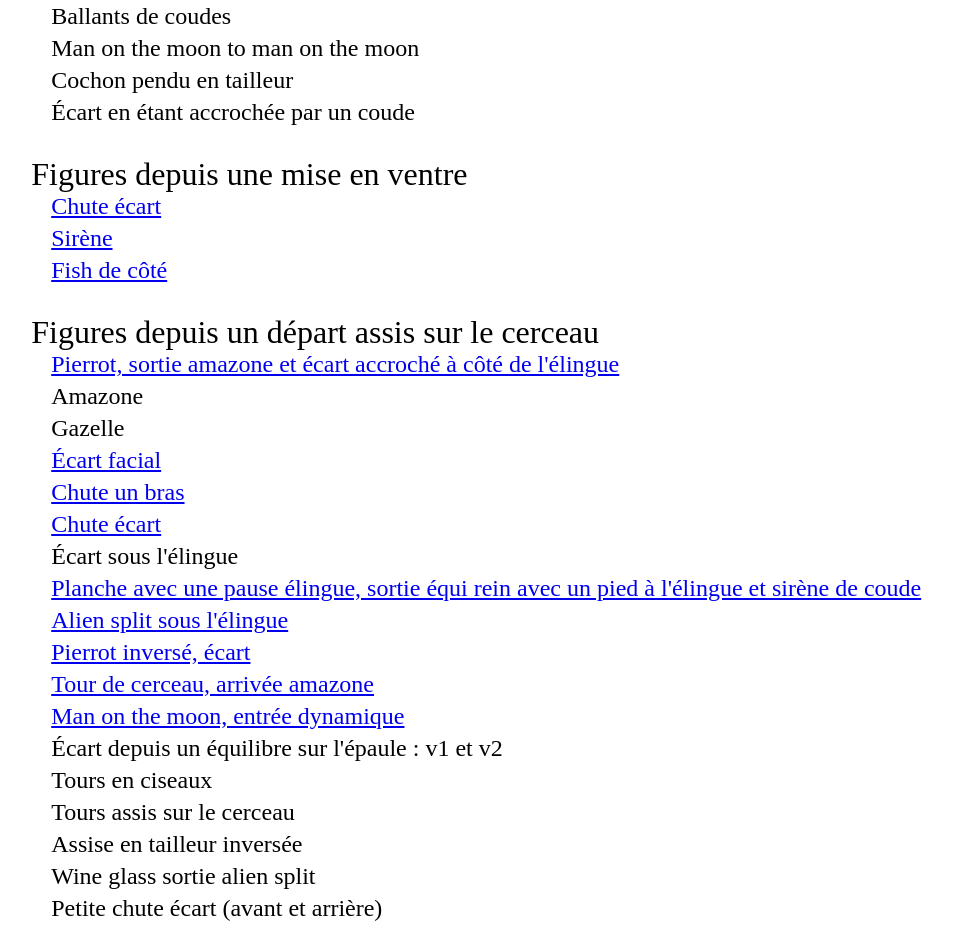
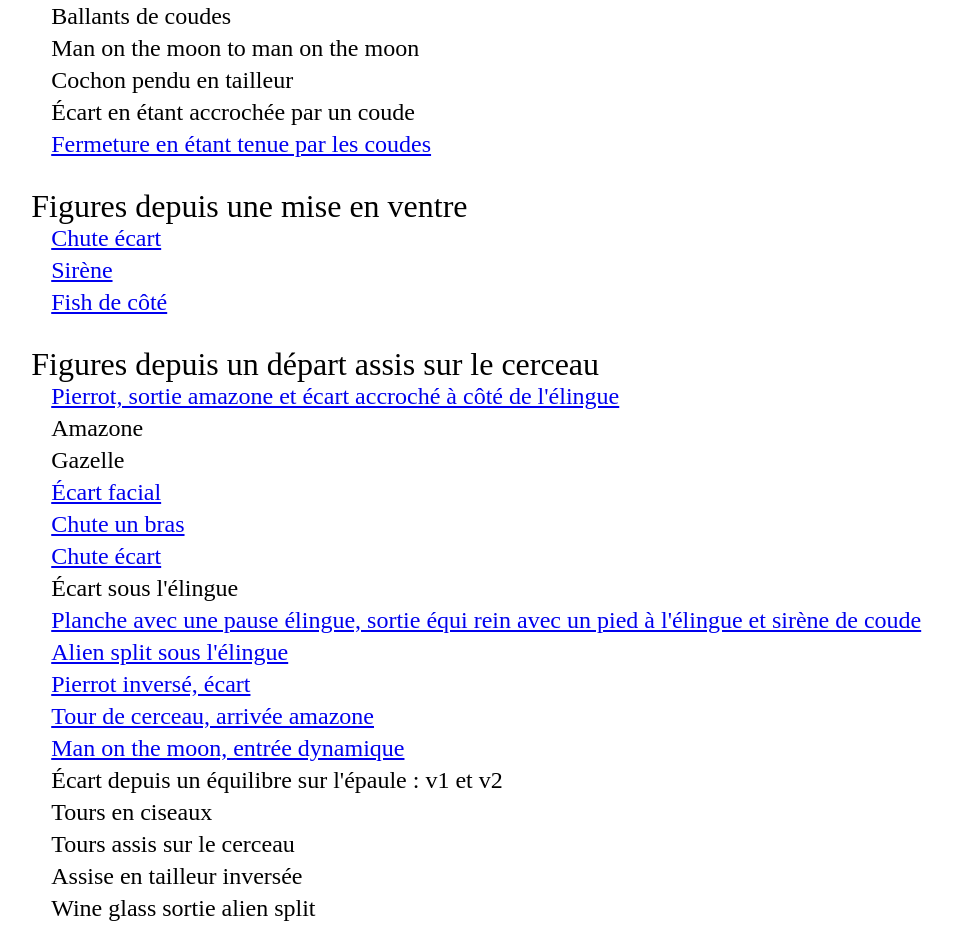
Before and after one commit to NyFaLan/NyFaLan.github.io, a plain HTML site: page cerceau.html in a window 1280 px wide. Shown: the part 1655-2586 px from the top of the page, without its empty margins (91-1044 px from the left). Drawn offline with Linux system fonts and the light colour scheme.

Commit message:
Update cerceau.html

```diff
--- a/cerceau.html
+++ b/cerceau.html
@@ -111,6 +111,7 @@
 				<li>Man on the moon to man on the moon</li>
 				<li>Cochon pendu en tailleur</li>
 				<li>Écart en étant accrochée par un coude</li>
+				<li><a href="https://drive.google.com/file/d/19Iz6gYk67MD9oLeWnjJiNSoN0QX42AxX/view?usp=drive_link">Fermeture en étant tenue par les coudes</a></li>
             </ul>
         </li>
 		<li>
```
